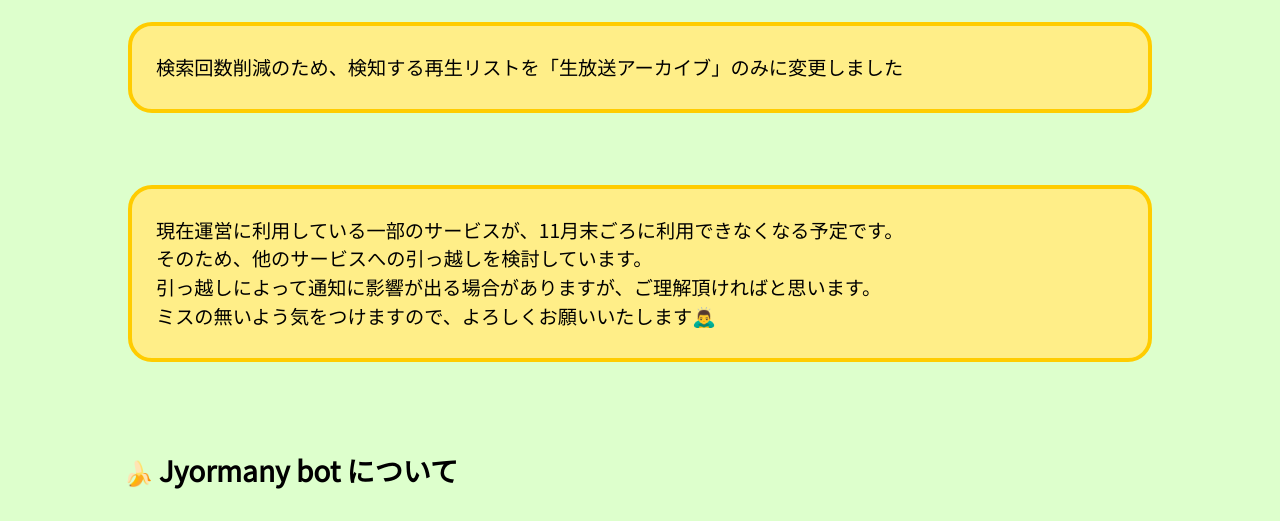
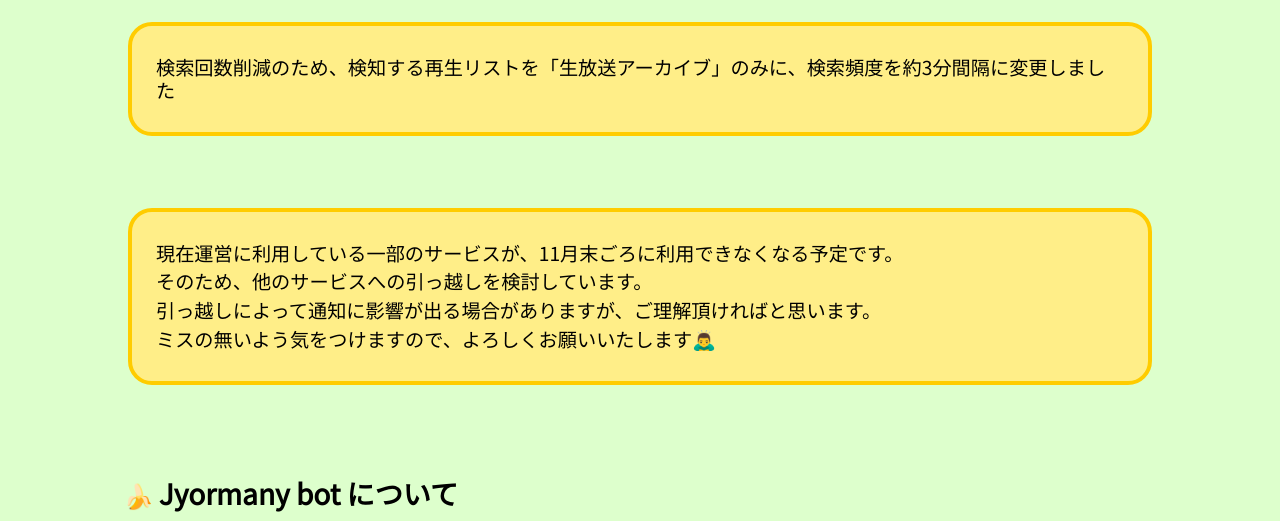
Before and after one commit to Jyormany/Jyormany-Bot.github.io, a plain HTML site: page index.html in a window 1280 px wide. Shown: the part 256-777 px from the top of the page. Drawn offline with nearby package versions, Linux system fonts and the light colour scheme; a web font is replaced by a local one.

Commit message:
Update index.html

```diff
--- a/index.html
+++ b/index.html
@@ -15,7 +15,7 @@
         </header>
         <main>
             <div class = "info">
-                <p>検索回数削減のため、検知する再生リストを「生放送アーカイブ」のみに変更しました</p>
+                <p>検索回数削減のため、検知する再生リストを「生放送アーカイブ」のみに、検索頻度を約3分間隔に変更しました</p>
             </div>
 
             <div class="info">
```
